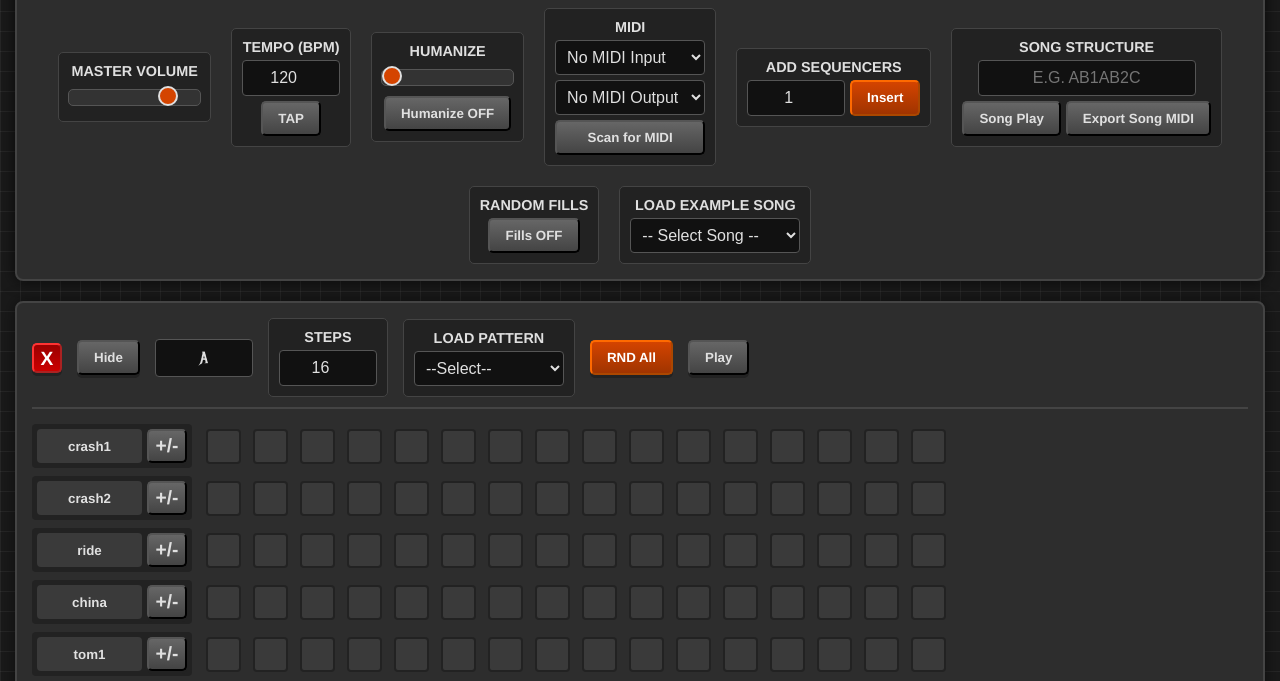
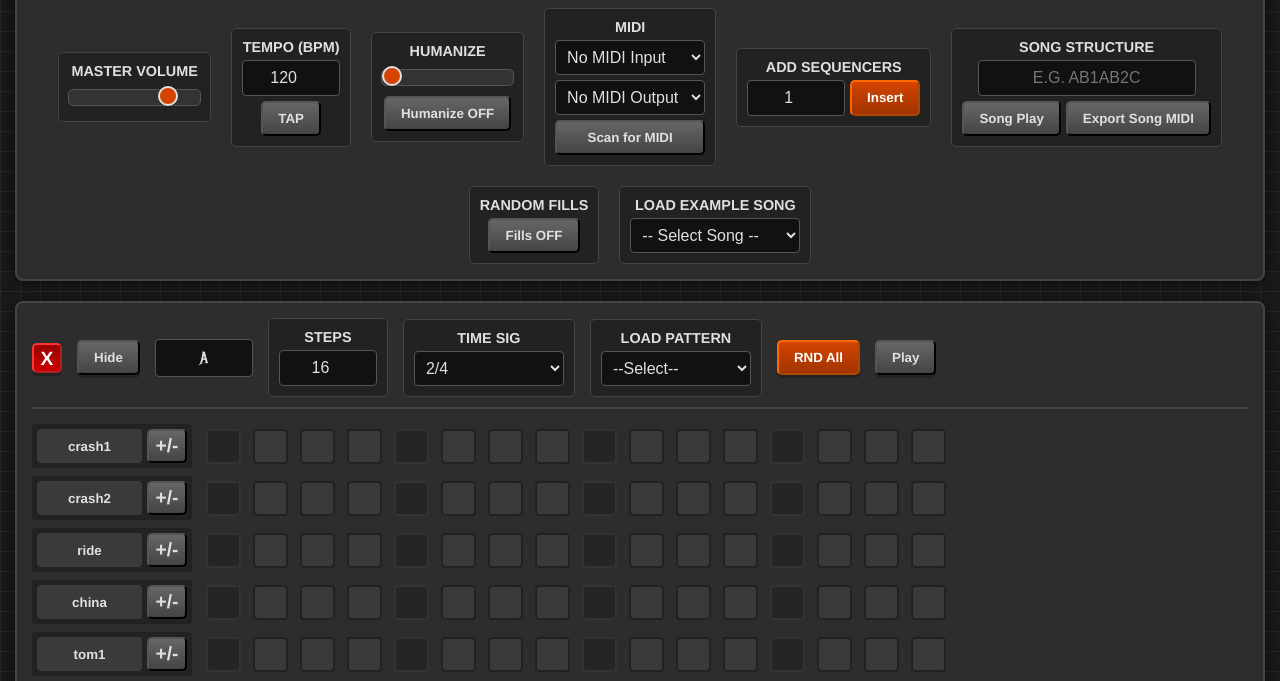
Before and after one commit to kherkman/songdrummachine, a plain HTML site: page index.html in a window 1280 px wide. Shown: the part 109-790 px from the top of the page. Drawn offline with Linux system fonts and the light colour scheme.

Commit message:
Add files via upload

```diff
--- a/index.html
+++ b/index.html
@@ -312,6 +312,11 @@
             box-shadow: 0 0 10px var(--led-playhead);
         }
 
+        .step-checkbox.bar-start:not(:checked) {
+            background-color: #252525;
+            border-color: #333;
+        }
+
         .velocity-slider {
             -webkit-appearance: none;
             appearance: none;
@@ -435,7 +440,7 @@
     </script>
 
     <script>
-    document.addEventListener('DOMContentLoaded', () => {
+    document.addEventListener('DOMContentLoaded', async () => {
         // --- GLOBAL STATE & CORE VARIABLES ---
         let audioContext;
         const audioBuffers = {};
@@ -467,6 +472,9 @@
         let currentMidiOutput = null;
         let exampleSongsData = {};
 
+        // --- PATTERN DATA (LOADED FROM JSON) ---
+        let RHYTHM_PATTERNS = {};
+
         // --- CONSTANTS ---
         const INSTRUMENTS = [
             'crash1', 'crash2', 'ride', 'china',
@@ -484,13 +492,6 @@
             36: 'kick', 35: 'kick', 38: 'snare', 40: 'snare', 42: 'hi-hat-closed', 44: 'hi-hat-closed',
             46: 'hi-hat-open', 41: 'floor-tom', 43: 'floor-tom', 45: 'tom2', 47: 'tom2', 48: 'tom1',
             50: 'tom1', 49: 'crash1', 57: 'crash2', 51: 'ride', 52: 'china', 55: 'crash1', 59: 'ride',
-        };
-
-        const RHYTHM_PATTERNS = {
-            'Four on the Floor': { 'kick': [1,0,0,0, 1,0,0,0, 1,0,0,0, 1,0,0,0], 'snare': [0,0,0,0, 1,0,0,0, 0,0,0,0, 1,0,0,0], 'hi-hat-closed': [1,0,1,0, 1,0,1,0, 1,0,1,0, 1,0,1,0], },
-            'Basic Rock': { 'kick': [1,0,0,0, 0,0,1,0, 1,0,0,0, 0,0,1,0], 'snare': [0,0,0,0, 1,0,0,0, 0,0,0,0, 1,0,0,0], 'hi-hat-closed': [1,1,1,1, 1,1,1,1, 1,1,1,1, 1,1,1,1], },
-            'Blast Beat': { 'kick': [1,1,1,1, 1,1,1,1, 1,1,1,1, 1,1,1,1], 'snare': [0,1,0,1, 0,1,0,1, 0,1,0,1, 0,1,0,1], 'ride': [1,0,1,0, 1,0,1,0, 1,0,1,0, 1,0,1,0], },
-            'Funky Drummer': { 'kick': [1,0,0,1, 0,0,1,0, 0,1,0,0, 1,0,0,0], 'snare': [0,0,1,0, 1,0,0,1, 0,0,1,0, 0,0,1,0], 'hi-hat-closed': [1,1,1,1, 1,1,1,1, 1,1,1,1, 1,1,1,1], 'hi-hat-open': [0,0,0,0, 0,0,0,1, 0,0,0,0, 0,0,0,1], },
         };
 
         // --- DOM ELEMENT REFERENCES ---
@@ -537,12 +538,26 @@
             console.log('All samples loaded.');
         }
 
+        async function loadRhythmPatterns() {
+            try {
+                const response = await fetch('rhythms.json');
+                if (!response.ok) {
+                    throw new Error(`Could not load rhythms.json. Status: ${response.status}`);
+                }
+                RHYTHM_PATTERNS = await response.json();
+                console.log('Rhythm patterns loaded successfully.');
+            } catch (error) {
+                console.error("Failed to load rhythm patterns:", error);
+                alert("Could not load rhythm patterns. Make sure 'rhythms.json' is in the same folder as the HTML file and you are running a local server.");
+            }
+        }
+
         function createSequencer(id, name) {
             const sequencerDiv = document.createElement('div');
             sequencerDiv.className = 'sequencer-container';
             sequencerDiv.id = `sequencer-${id}`;
 
-            sequencersData[id] = { name: name, steps: 16, grid: {}, volumes: {}, velocities: {}, panning: {} };
+            sequencersData[id] = { name: name, steps: 16, timeSignature: '2/8', grid: {}, volumes: {}, velocities: {}, panning: {} };
 
             const header = document.createElement('div');
             header.className = 'sequencer-header';
@@ -553,6 +568,17 @@
                 <div class="control-group">
                     <label>Steps</label>
                     <input type="number" class="steps-input" value="16" min="4" max="64" data-sequencer-id="${id}">
+                </div>
+                <div class="control-group">
+                    <label>Time Sig</label>
+                    <select class="time-signature-select" data-sequencer-id="${id}">
+                        <option value="2/8">2/4</option>
+                        <option value="3/8">3/4</option>
+                        <option value="4/8">4/4</option>
+                        <option value="5/8">5/4</option>
+                        <option value="6/8">6/4</option>
+                        <option value="7/8">7/4</option>
+                    </select>
                 </div>
                 <div class="control-group">
                     <label>Load Pattern</label>
@@ -591,6 +617,7 @@
                     updateSequencerGrid(id, newSteps);
                 }
             };
+            header.querySelector('.time-signature-select').onchange = handleTimeSignatureChange;
             header.querySelector('.pattern-select').onchange = handlePatternLoad;
             header.querySelector('.rnd-all-btn').onclick = () => randomizeSequencer(id);
             header.querySelector('.play-button').onclick = () => togglePlay(id);
@@ -656,6 +683,36 @@
                 gridDiv.appendChild(row);
             });
             addGridEventListeners(sequencerId);
+            updateBarHighlighting(sequencerId);
+        }
+
+        function handleTimeSignatureChange(e) {
+            const sequencerId = e.target.dataset.sequencerId;
+            const newSignature = e.target.value;
+            sequencersData[sequencerId].timeSignature = newSignature;
+            updateBarHighlighting(sequencerId);
+        }
+
+        function updateBarHighlighting(sequencerId) {
+            const container = document.getElementById(`sequencer-${sequencerId}`);
+            if (!container) return;
+
+            container.querySelectorAll('.bar-start').forEach(el => el.classList.remove('bar-start'));
+
+            const data = sequencersData[sequencerId];
+            if (!data) return;
+
+            const [beats, subdivision] = data.timeSignature.split('/').map(Number);
+            const stepsPerBeat = subdivision === 8 ? 2 : 4;
+            const stepsPerBar = beats * stepsPerBeat;
+
+            if (stepsPerBar <= 0) return;
+
+            for (let i = 0; i < data.steps; i++) {
+                if (i % stepsPerBar === 0) {
+                    container.querySelectorAll(`.step-checkbox[data-step="${i}"]`).forEach(cb => cb.classList.add('bar-start'));
+                }
+            }
         }
 
         function addGridEventListeners(sequencerId) {
@@ -758,20 +815,33 @@
             if (!patternName) return;
 
             const sequencerId = e.target.dataset.sequencerId;
-            const pattern = RHYTHM_PATTERNS[patternName];
+            const patternData = RHYTHM_PATTERNS[patternName];
             const data = sequencersData[sequencerId];
+
+            const newSteps = patternData.steps;
+            const newTimeSignature = patternData.timeSignature;
+            const patternGrid = patternData.pattern;
+
+            data.steps = newSteps;
+            data.timeSignature = newTimeSignature;
+
+            const header = document.querySelector(`#sequencer-${sequencerId} .sequencer-header`);
+            header.querySelector('.steps-input').value = newSteps;
+            header.querySelector('.time-signature-select').value = newTimeSignature;
 
             INSTRUMENTS.forEach(instrument => data.grid[instrument].fill(false));
 
-            for (const instrument in pattern) {
+            for (const instrument in patternGrid) {
                 if (INSTRUMENTS.includes(instrument)) {
-                    for (let i = 0; i < data.steps && i < pattern[instrument].length; i++) {
-                        data.grid[instrument][i] = pattern[instrument][i] === 1;
+                    for (let i = 0; i < newSteps && i < patternGrid[instrument].length; i++) {
+                        data.grid[instrument][i] = patternGrid[instrument][i] === 1;
                     }
                 }
             }
-            updateSequencerGrid(sequencerId, data.steps);
-            e.target.value = ""; // Reset dropdown
+
+            updateSequencerGrid(sequencerId, newSteps);
+
+            e.target.value = "";
         }
 
         function playSample(instrument, volume, panning = 0, velocity = 127, time) {
@@ -809,7 +879,7 @@
                 activeId = currentSongSequencerId;
                 if (!activeId || !sequencersData[activeId]) { stop(); return; }
                 numSteps = sequencersData[activeId].steps;
-            } else { // Normal sequencer playback
+            } else {
                 activeId = document.querySelector('.play-button.playing')?.dataset.sequencerId;
                 if (!activeId || !sequencersData[activeId]) { stop(); return; }
                 numSteps = sequencersData[activeId].steps;
@@ -837,7 +907,6 @@
                         isPlayingFill = true;
                         fillStepCount = parseInt(nextSectionIdentifier, 10);
                         currentFillPattern = generateFillPattern(fillStepCount);
-                        // The activeId (and thus sound settings) from the previous section is intentionally carried over.
                     } else {
                         isPlayingFill = false;
                         const nextSequencer = Object.entries(sequencersData).find(([id, data]) => data.name === nextSectionIdentifier);
@@ -900,7 +969,6 @@
             if (!isPlayingFill) {
                 setTimeout(() => updatePlayhead(step, activeSequencerId), (time - audioContext.currentTime) * 1000);
             } else {
-                 // Don't show playhead during fills to avoid confusion
                  updatePlayhead(-1, null);
             }
         }
@@ -944,7 +1012,7 @@
                  if (playBtn) { playBtn.classList.add('playing'); playBtn.textContent = 'Stop'; }
              }
 
-             currentStep = -1; // Start at -1 so first call to nextNote() starts at step 0
+             currentStep = -1;
              nextNoteTime = audioContext.currentTime;
              schedulerTimerID = setInterval(scheduler, 25.0);
         }
@@ -971,7 +1039,7 @@
                 return;
             }
             try {
-                const structureStr = songStructureInput.value; // Already sanitized by input event
+                const structureStr = songStructureInput.value;
                 if(!structureStr) { alert('Please enter a song structure (e.g., AB1AB2C).'); return; }
 
                 const availableNames = Object.values(sequencersData).map(d => d.name);
@@ -985,7 +1053,6 @@
                      if (!firstSequencerEntry) throw new Error(`The first section "${firstSectionIdentifier}" does not match any existing sequencers.`);
                 } else if (/^[1-9]$/.test(firstSectionIdentifier)) {
                     if (Object.keys(sequencersData).length > 0) {
-                        // If song starts with a fill, use the first available sequencer for sounds.
                         firstSequencerEntry = Object.entries(sequencersData)[0];
                     } else {
                         throw new Error(`Cannot start a song with a fill because no sequencers exist to provide sounds.`);
@@ -996,7 +1063,7 @@
 
                 if (firstSequencerEntry) {
                     currentSongSequencerId = firstSequencerEntry[0];
-                    currentSongSectionIndex = -1; // Start at -1 so first call to nextNote advances to index 0
+                    currentSongSectionIndex = -1;
                     togglePlay(null, true);
                 }
             } catch(error) {
@@ -1084,9 +1151,9 @@
                             console.warn(`Skipping fill section in MIDI export because no sequencers exist.`);
                             return;
                         }
-                        sequencerData = sequencersData[firstSequencerId]; // Use first sequencer for velocities
+                        sequencerData = sequencersData[firstSequencerId];
                     } else {
-                        return; // Skip invalid items
+                        return;
                     }
 
                     for (let step = 0; step < numSteps; step++) {
@@ -1136,7 +1203,6 @@
                 }
             } catch (error) {
                 console.error("Failed to load example songs:", error);
-                // alert("Could not load example songs. Make sure 'songs.json' is in the same folder as the HTML file.");
             }
         }
 
@@ -1170,7 +1236,9 @@
             e.target.value = "";
         }
 
-        // --- INITIAL SETUP & EVENT LISTENERS ---
+        // --- INITIALIZATION ---
+        await loadRhythmPatterns();
+
         tempoInput.addEventListener('change', (e) => bpm = parseInt(e.target.value, 10));
         tapTempoBtn.addEventListener('click', tapTempo);
         humanizeBtn.addEventListener('click', () => { isHumanizeOn = !isHumanizeOn; humanizeBtn.textContent = isHumanizeOn ? "Humanize ON" : "Humanize OFF"; humanizeBtn.classList.toggle('toggled-on', isHumanizeOn); });
--- /dev/null
+++ b/rhythms.json
@@ -0,0 +1,123 @@
+{
+    "Basic Waltz (3/4)": {
+        "steps": 12,
+        "timeSignature": "3/4",
+        "pattern": {
+            "kick":           [1,0,0,0, 0,0,0,0, 0,0,0,0],
+            "snare":          [0,0,0,0, 1,0,0,0, 1,0,0,0],
+            "hi-hat-closed":  [1,0,1,0, 1,0,1,0, 1,0,1,0]
+        }
+    },
+    "Odd Groove (7/8)": {
+        "steps": 14,
+        "timeSignature": "7/8",
+        "pattern": {
+            "kick":           [1,0,0,0, 0,0,1,0, 0,0,1,0, 0,0],
+            "snare":          [0,0,0,0, 1,0,0,0, 0,0,0,0, 1,0],
+            "ride":           [1,0,1,0, 1,0,1,0, 1,0,1,0, 1,0]
+        }
+    },
+    "Four on the Floor": {
+        "steps": 16,
+        "timeSignature": "4/4",
+        "pattern": {
+            "kick": [1,0,0,0, 1,0,0,0, 1,0,0,0, 1,0,0,0],
+            "snare": [0,0,0,0, 1,0,0,0, 0,0,0,0, 1,0,0,0],
+            "hi-hat-closed": [1,0,1,0, 1,0,1,0, 1,0,1,0, 1,0,1,0]
+        }
+    },
+    "Basic Rock": {
+        "steps": 16,
+        "timeSignature": "4/4",
+        "pattern": {
+            "kick": [1,0,0,0, 0,0,1,0, 1,0,0,0, 0,0,1,0],
+            "snare": [0,0,0,0, 1,0,0,0, 0,0,0,0, 1,0,0,0],
+            "hi-hat-closed": [1,1,1,1, 1,1,1,1, 1,1,1,1, 1,1,1,1]
+        }
+    },
+    "Blast Beat": {
+        "steps": 16,
+        "timeSignature": "4/4",
+        "pattern": {
+            "kick": [1,1,1,1, 1,1,1,1, 1,1,1,1, 1,1,1,1],
+            "snare": [0,1,0,1, 0,1,0,1, 0,1,0,1, 0,1,0,1],
+            "ride": [1,0,1,0, 1,0,1,0, 1,0,1,0, 1,0,1,0]
+        }
+    },
+    "Funky Drummer": {
+        "steps": 16,
+        "timeSignature": "4/4",
+        "pattern": {
+            "kick": [1,0,0,1, 0,0,1,0, 0,1,0,0, 1,0,0,0],
+            "snare": [0,0,1,0, 1,0,0,1, 0,0,1,0, 0,0,1,0],
+            "hi-hat-closed": [1,1,1,1, 1,1,1,1, 1,1,1,1, 1,1,1,1],
+            "hi-hat-open": [0,0,0,0, 0,0,0,1, 0,0,0,0, 0,0,0,1]
+        }
+    },
+    "Double Kick Metal": {
+        "steps": 16,
+        "timeSignature": "4/4",
+        "pattern": {
+            "kick": [1,1,1,1, 1,1,1,1, 1,1,1,1, 1,1,1,1],
+            "snare": [0,0,0,0, 1,0,0,0, 0,0,0,0, 1,0,0,0],
+            "crash1": [1,0,0,0, 1,0,0,0, 1,0,0,0, 1,0,0,0],
+            "floor-tom": [0,0,0,0, 0,0,0,0, 0,0,0,0, 1,0,1,1]
+        }
+    },
+    "D-Beat (Crust Punk)": {
+        "steps": 16,
+        "timeSignature": "4/4",
+        "pattern": {
+            "kick": [1,0,0,0, 0,0,1,0, 1,0,0,0, 0,0,1,0],
+            "snare": [0,0,0,0, 1,0,0,0, 0,0,0,0, 1,0,0,0],
+            "ride": [1,0,1,0, 1,0,1,0, 1,0,1,0, 1,0,1,0]
+        }
+    },
+    "Skank Beat (Thrash/Punk)": {
+        "steps": 16,
+        "timeSignature": "4/4",
+        "pattern": {
+            "kick": [1,0,0,0, 1,0,0,0, 1,0,0,0, 1,0,0,0],
+            "snare": [0,0,1,0, 0,0,1,0, 0,0,1,0, 0,0,1,0],
+            "hi-hat-closed": [1,1,0,1, 1,1,0,1, 1,1,0,1, 1,1,0,1]
+        }
+    },
+    "Half-Time Shuffle": {
+        "steps": 16,
+        "timeSignature": "4/4",
+        "pattern": {
+            "kick": [1,0,0,0, 0,0,1,0, 0,0,1,0, 0,0,0,0],
+            "snare": [0,0,0,0, 0,0,0,0, 1,0,0,1, 0,0,0,0],
+            "hi-hat-closed": [1,1,0,1, 1,1,0,1, 1,1,0,1, 1,1,0,1],
+            "hi-hat-open": [0,0,0,0, 0,0,0,0, 0,0,0,0, 0,0,0,1]
+        }
+    },
+    "Basic Blues Rock": {
+        "steps": 16,
+        "timeSignature": "4/4",
+        "pattern": {
+            "kick": [1,0,0,1, 0,0,1,0, 1,0,0,1, 0,0,1,0],
+            "snare": [0,0,0,0, 1,0,0,0, 0,0,0,0, 1,0,0,0],
+            "ride": [1,0,1,1, 0,1,1,0, 1,0,1,1, 0,1,1,0]
+        }
+    },
+    "Bossa Nova": {
+        "steps": 16,
+        "timeSignature": "4/4",
+        "pattern": {
+            "kick": [1,0,0,1, 0,0,1,0, 1,0,0,1, 0,0,1,0],
+            "snare": [0,0,1,0, 0,1,0,0, 0,1,0,0, 1,0,0,1],
+            "hi-hat-closed": [1,1,0,1, 1,0,1,1, 1,0,1,1, 0,1,1,1]
+        }
+    },
+    "Trap Beat 808": {
+        "steps": 16,
+        "timeSignature": "4/4",
+        "pattern": {
+            "kick": [1,0,0,0, 0,0,1,0, 0,0,0,0, 1,0,0,0],
+            "snare": [0,0,0,0, 1,0,0,0, 0,0,0,0, 1,0,0,0],
+            "hi-hat-closed": [1,1,1,1, 1,1,1,1, 1,1,1,1, 1,1,1,1],
+            "hi-hat-open": [0,0,0,0, 0,0,0,0, 0,0,0,0, 0,0,1,0]
+        }
+    }
+}
```
Also changed, not shown: 1 other file.
